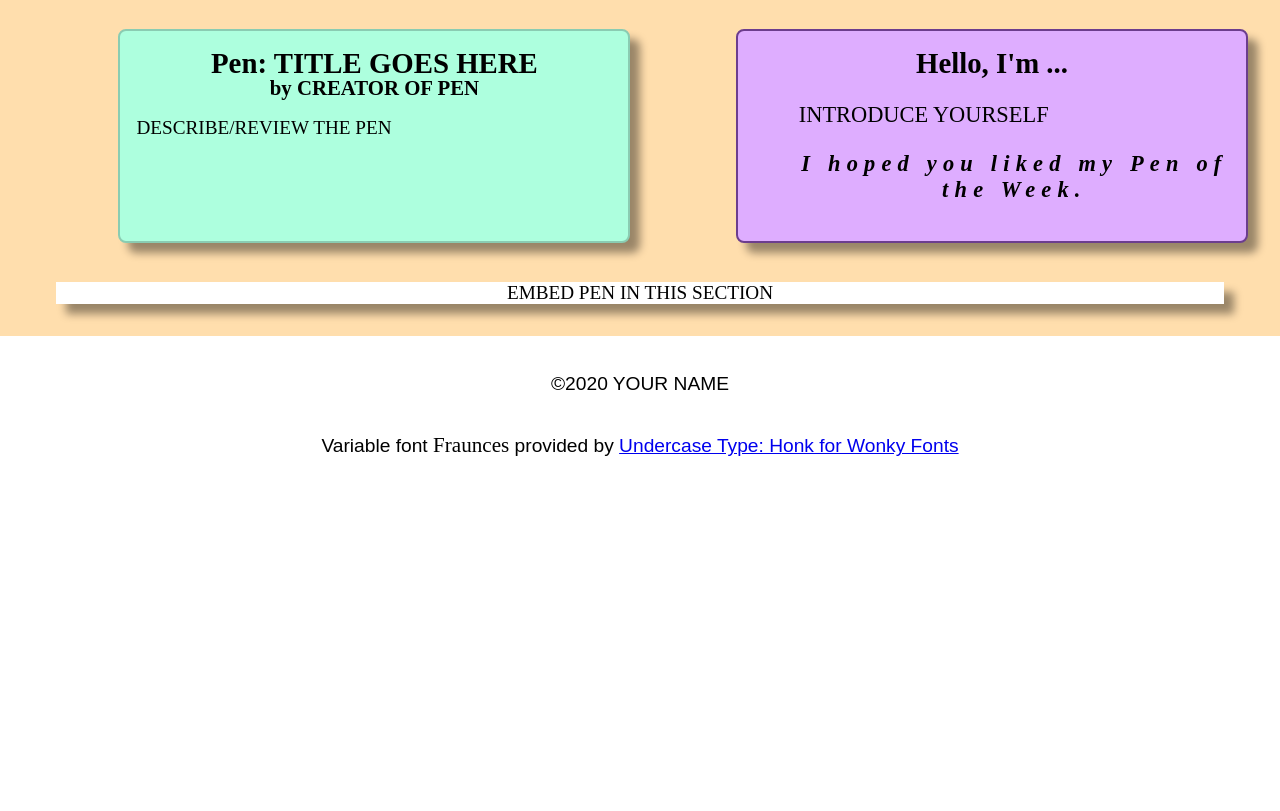
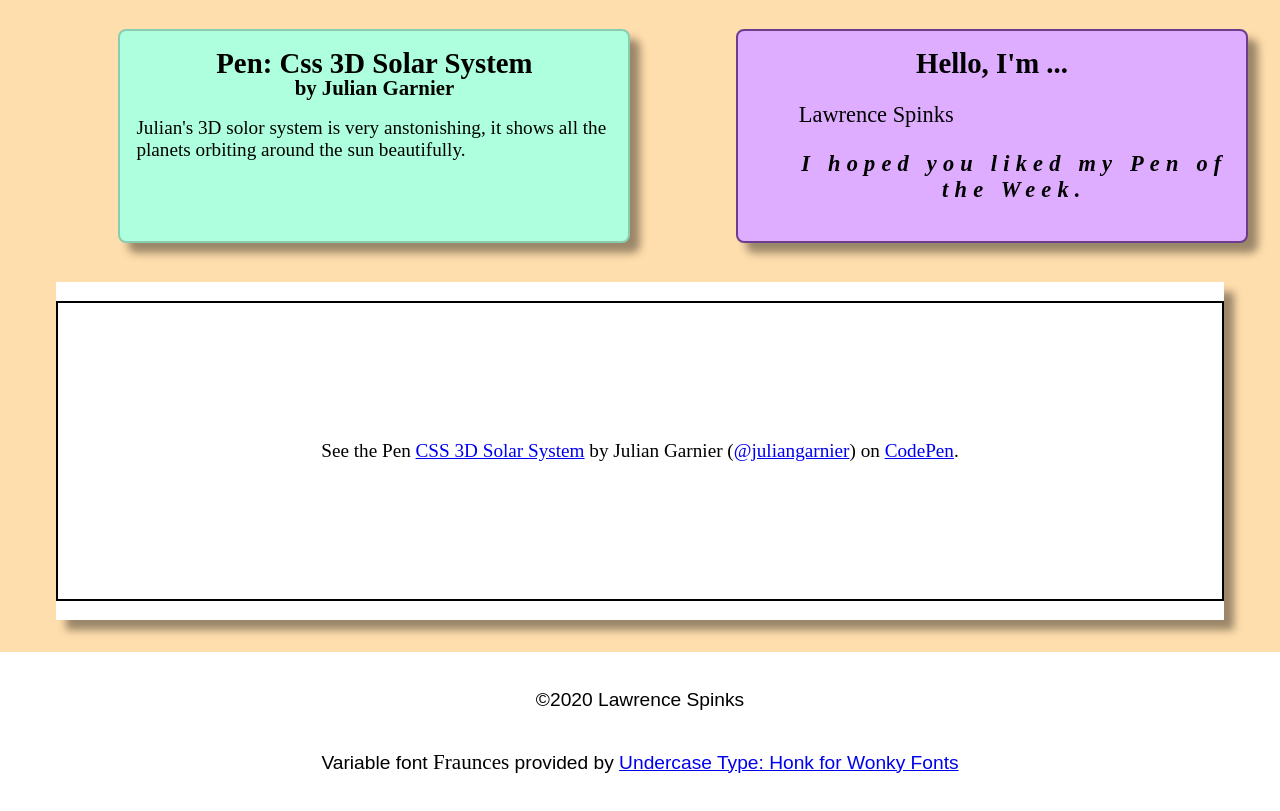
Before and after one commit to RVCC-IDMX/embed-codepen-lspinks28, a plain HTML site: page index.html in a window 1280 px wide. Shown: the part 67-878 px from the top of the page. Before the commit the page ends 800 px from the top, so only its background shows below. Drawn offline with Linux system fonts and the light colour scheme; a script that the page names is missing; a web font is replaced by a local one.

Commit message:
3D Solor system

```diff
--- a/index.html
+++ b/index.html
@@ -16,19 +16,25 @@
 
       <main>
         <article>
-          <h2>Pen: TITLE GOES HERE</h2>
-          <h3>by CREATOR OF PEN</h3>
-          <p>DESCRIBE/REVIEW THE PEN</p>
+          <h2>Pen: Css 3D Solar System</h2>
+          <h3>by Julian Garnier</h3>
+          <p>Julian's 3D solor system is very anstonishing, it shows all the planets orbiting around the sun beautifully.</p>
         </article>
-        <section>EMBED PEN IN THIS SECTION</section>
+        <section><p class="codepen" data-height="300" data-default-tab="html,result" data-slug-hash="krNqZO" data-user="juliangarnier" style="height: 300px; box-sizing: border-box; display: flex; align-items: center; justify-content: center; border: 2px solid; margin: 1em 0; padding: 1em;">
+          <span>See the Pen <a href="https://codepen.io/juliangarnier/pen/krNqZO">
+          CSS 3D Solar System</a> by Julian Garnier (<a href="https://codepen.io/juliangarnier">@juliangarnier</a>)
+          on <a href="https://codepen.io">CodePen</a>.</span>
+        </p>
+        <script async src="https://cpwebassets.codepen.io/assets/embed/ei.js"></script>
+        </section>
         <aside>
           <h2>Hello, I'm ...</h2>
-          <p>INTRODUCE YOURSELF</p>
+          <p>Lawrence Spinks</p>
           <p class="bye">I hoped you liked my Pen of the Week.</p>
         </aside>
       </main>
       <footer class="sans-serif">
-        <p>&copy;2020 YOUR NAME</p>
+        <p>&copy;2020 Lawrence Spinks</p>
         <p>
           Variable font <span class="serif">Fraunces</span> provided by
           <a href="https://github.com/undercasetype/Fraunces"
```
Also changed, not shown: 1 other file.
